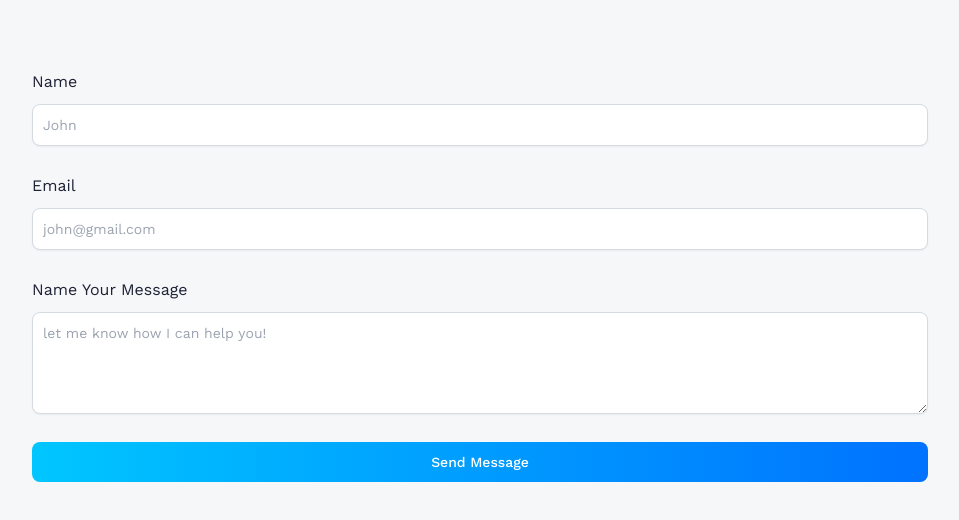
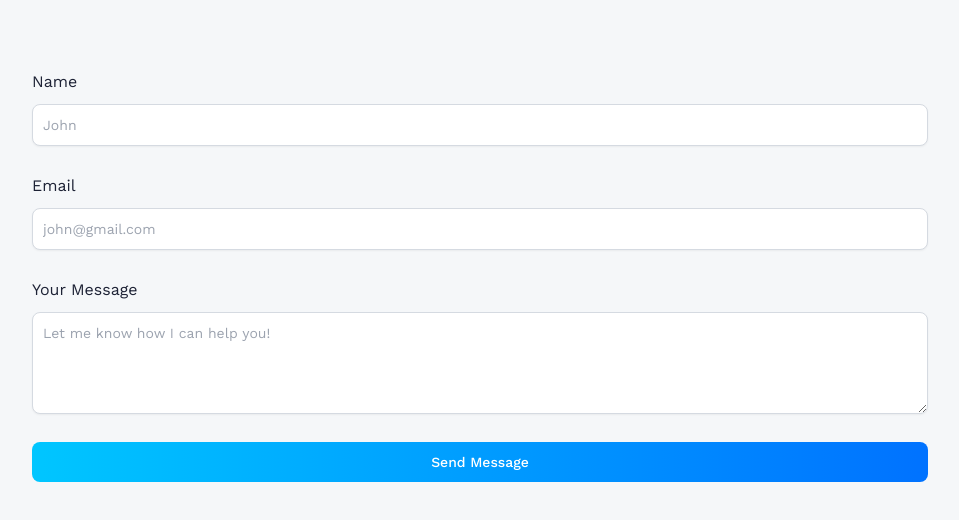
Before and after one commit to Itsindi22/Profilo-start, a React (Vite) app: page /contact in a window 1280 px wide. Shown: the part 178-698 px from the top of the page, without its empty margins (160-1119 px from the left). Built offline with nearby package versions, Linux system fonts and the light colour scheme.

Commit message:
email wip

```diff
--- a/src/pages/Contact.jsx
+++ b/src/pages/Contact.jsx
@@ -1,62 +1,60 @@
-import React, { useRef, useState }  from "react";
-import emailjs from '@emailjs/browser';
+import React, { useRef, useState } from "react";
+import emailjs from "@emailjs/browser";
+
 const Contact = () => {
-    const fromRef = useRef(null)
-    const [form,setForm] =useState({name: '', message: ''})
-    const  [isLoading, setIsLoading] = useState(false);
+  const formRef = useRef(null);
+  const [form, setForm] = useState({ name: "", email: "", message: "" });
+  const [isLoading, setIsLoading] = useState(false);
 
   const handleChange = (e) => {
-setForm({ ...form, [e.target.name] : e.target.value})
+    setForm({ ...form, [e.target.name]: e.target.value });
   };
-   const handleFocus = () => {
 
-   }
-    const handleBlur = () => {
+  const handleFocus = () => {};
+  const handleBlur = () => {};
 
-   }
-   const  handleSubmit = (e) => {
+  const handleSubmit = (e) => {
     e.preventDefault();
-    setIsLoading(true)
+    setIsLoading(true);
 
-    console.log(import.meta.env.VITE_APP_EMAILJS_SERVICE_ID,)
-    emailjs.send(
-        import.meta.env.VITE_APP_EMAILJS_SERVICE_ID,
+    emailjs
+      .send(
+        import.meta.env.VITE_APP_EMAILJS_SERVICE_ID, // ✅ fixed key name
         import.meta.env.VITE_APP_EMAILJS_TEMPLATE_ID,
         {
-            from_name:form.name,
+          from_name: form.name,
           to_name: "Inderpreet",
           form_email: form.email,
-            to_email: 'isinghcode@gmail.com',
-            message: form.message
+          to_email: "isinghcode@gmail.com",
+          message: form.message,
         },
         import.meta.env.VITE_APP_EMAILJS_PUBLIC_KEY
-
-    ).then (() => {
-        setIsLoading(false)
+      )
+      .then(() => {
+        setIsLoading(false);
         // TODO: SHOW success message
-// TODO:hide an alert
-    }).catch ((error) => {
-setIsLoading(false)
-console.log(error)
+        // TODO: HIDE alert
       })
-
-   }
-
+      .catch((error) => {
+        setIsLoading(false);
+        console.log(error);
+      });
+  };
 
   return (
-<section className="relative flex Lg:flex-row flex-col
-max-container">
+    <section className="relative flex Lg:flex-row flex-col max-container">
       <div className="flex-1 main-w-[50%] flex flex-col">
-    <h1 className="head-text"> Get in Touch</h1>
+        <h1 className="head-text">Get in Touch</h1>
 
         <form
           className="w-full flex flex-col gap-7 mt-14"
-            onSubmit={ handleSubmit}
+          onSubmit={handleSubmit}
+          ref={formRef}
         >
-
-            <label className="text-black-500 font semibold">Name
+          <label className="text-black-500 font semibold">
+            Name
             <input
-            type=" text"
+              type="text"
               name="name"
               className="input"
               placeholder="John"
@@ -65,13 +63,13 @@
               onChange={handleChange}
               onFocus={handleFocus}
               onBlur={handleBlur}
-
-
             />
           </label>
-             <label className="text-black-500 font semibold">Email
+
+          <label className="text-black-500 font semibold">
+            Email
             <input
-            type=" email"
+              type="email"
               name="email"
               className="input"
               placeholder="john@gmail.com"
@@ -80,19 +78,16 @@
               onChange={handleChange}
               onFocus={handleFocus}
               onBlur={handleBlur}
+            />
+          </label>
 
-
-            />
-
-            </label>
-             <label className="text-black-500 font semibold">Name
+          <label className="text-black-500 font semibold">
             Your Message
             <textarea
-            type=" text"
               name="message"
               rows={4}
               className="textarea"
-            placeholder="let me know how I can help you!"
+              placeholder="Let me know how I can help you!"
               required
               value={form.message}
               onChange={handleChange}
@@ -100,6 +95,7 @@
               onBlur={handleBlur}
             />
           </label>
+
           <button
             type="submit"
             className="btn"
@@ -107,13 +103,12 @@
             onFocus={handleFocus}
             onBlur={handleBlur}
           >
-    {isLoading ? 'sending...' : 'Send Message' }
+            {isLoading ? "Sending..." : "Send Message"}
           </button>
         </form>
       </div>
+    </section>
+  );
+};
 
-</section>    )
-
-}
-
-export default Contact
+export default Contact;
```
Lines whose indentation alone changed are shown as unchanged.
